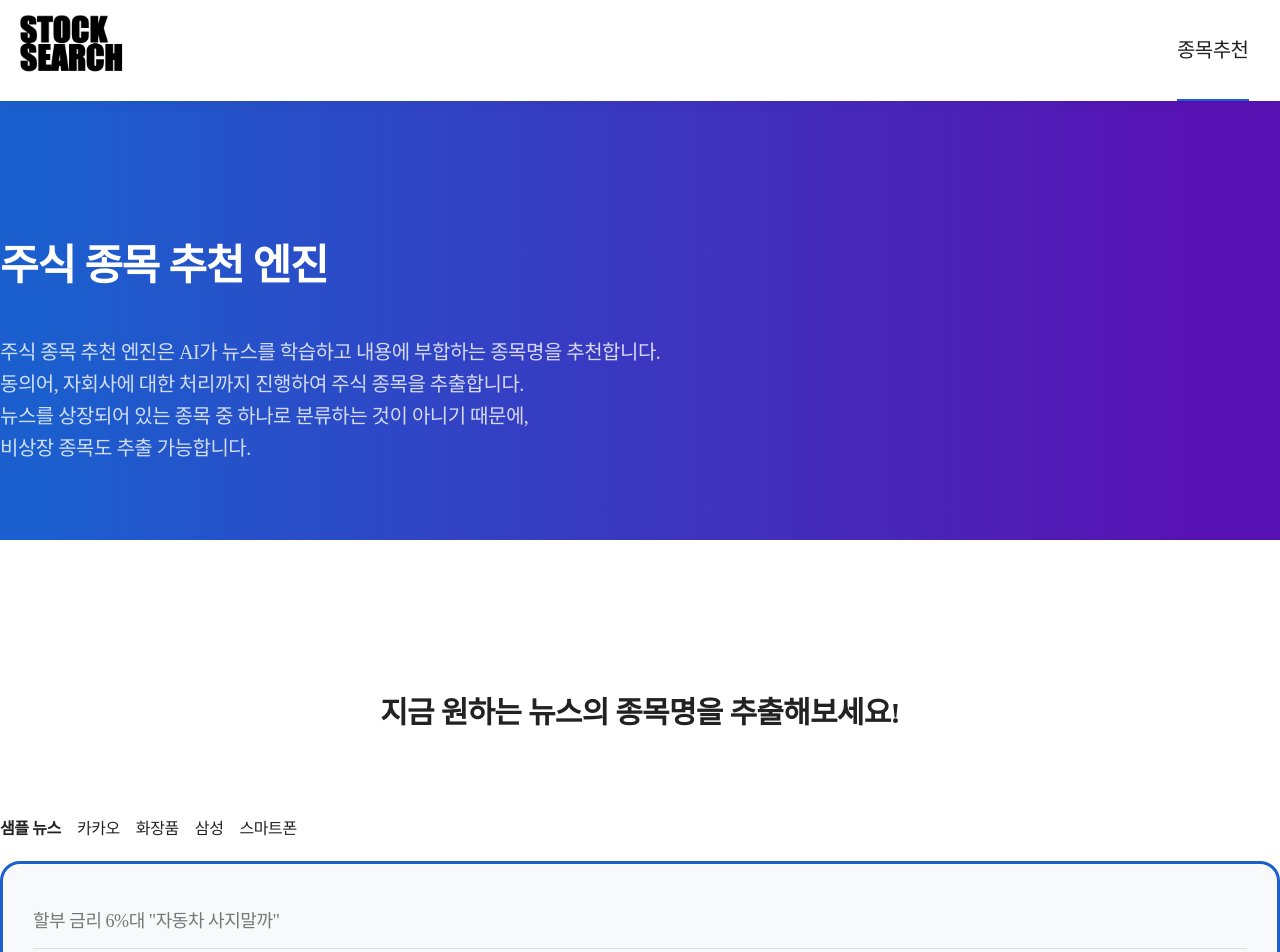
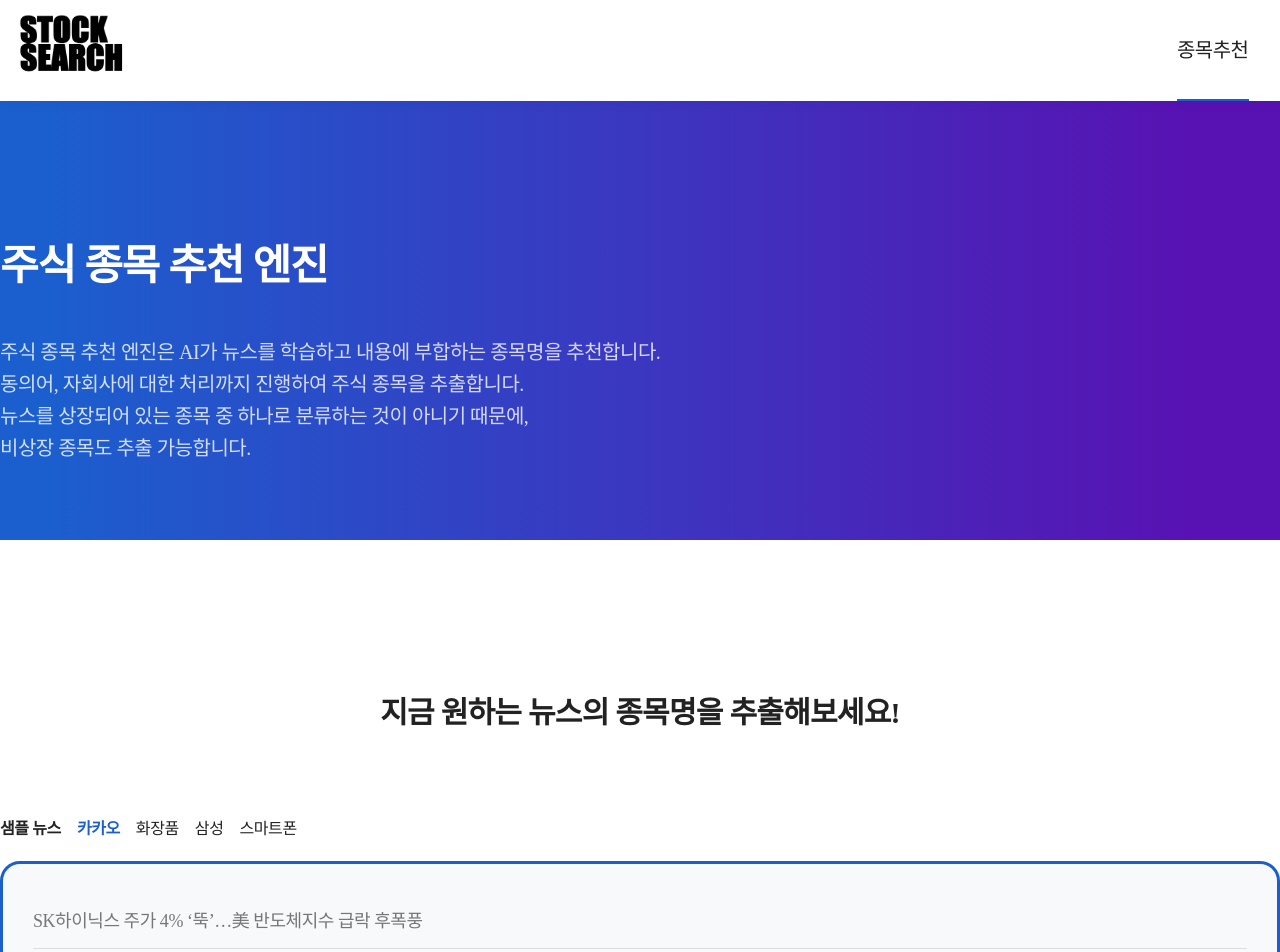
Before and after one commit to SHINSOJIN/comento_practice_answer, a React (Create React App) app: page / in a window 1280 px wide. Shown: the top 952 px of the page. Built offline with nearby package versions, Linux system fonts and the light colour scheme; the HTML template or start-up script is replaced by a standard one; a web font is replaced by a local one.

Commit message:
fix:키워드 인덱스 번호 수정

```diff
--- a/src/components/stock/NewsInsert.js
+++ b/src/components/stock/NewsInsert.js
@@ -7,13 +7,13 @@ const NewsInsert = ({ buttonHandler, currentTab, setCurrentTab }) => {
   const [content, setContent] = useState({});
 
   useEffect(() => {
-    if (currentTab === 1) {
+    if (currentTab === 0) {
       setTitle(NEWSDATA[0].query);
       setContent(NEWSDATA[0].context);
-    } else if (currentTab === 2) {
+    } else if (currentTab === 1) {
       setTitle(NEWSDATA[1].query);
       setContent(NEWSDATA[1].context);
-    } else if (currentTab === 3) {
+    } else if (currentTab === 2) {
       setTitle(NEWSDATA[2].query);
       setContent(NEWSDATA[2].context);
     } else {
@@ -33,25 +33,25 @@ const NewsInsert = ({ buttonHandler, currentTab, setCurrentTab }) => {
               <strong>샘플 뉴스</strong>
             </span>
             <span
-              className={currentTab === 1 ? "keywordBtn click" : "keywordBtn"}
+              className={currentTab === 0 ? "keywordBtn click" : "keywordBtn"}
               onClick={() => setCurrentTab(1)}
             >
               카카오
             </span>
             <span
-              className={currentTab === 2 ? "keywordBtn click" : "keywordBtn"}
+              className={currentTab === 1 ? "keywordBtn click" : "keywordBtn"}
               onClick={() => setCurrentTab(2)}
             >
               화장품
             </span>
             <span
-              className={currentTab === 3 ? "keywordBtn click" : "keywordBtn"}
+              className={currentTab === 2 ? "keywordBtn click" : "keywordBtn"}
               onClick={() => setCurrentTab(3)}
             >
               삼성
             </span>
             <span
-              className={currentTab === 4 ? "keywordBtn click" : "keywordBtn"}
+              className={currentTab === 3 ? "keywordBtn click" : "keywordBtn"}
               onClick={() => setCurrentTab(4)}
             >
               스마트폰
```
